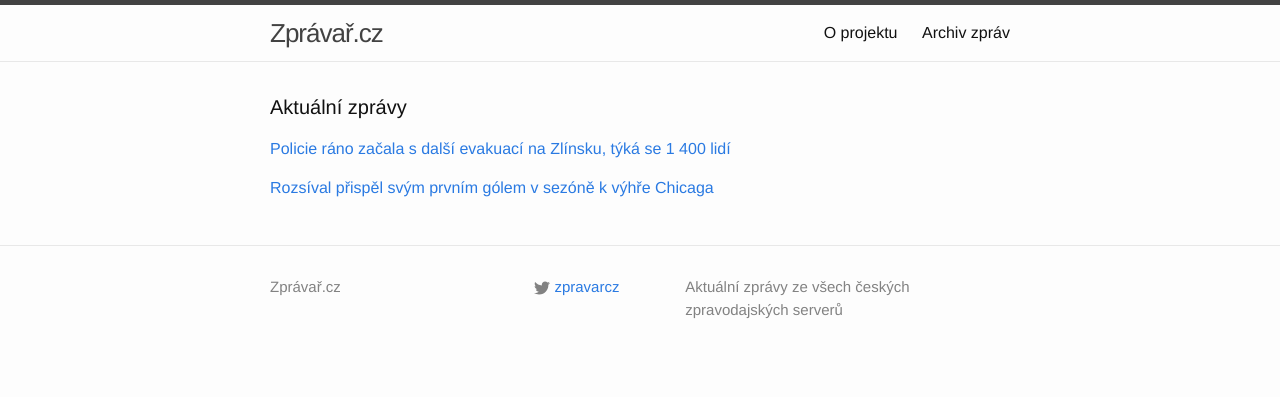
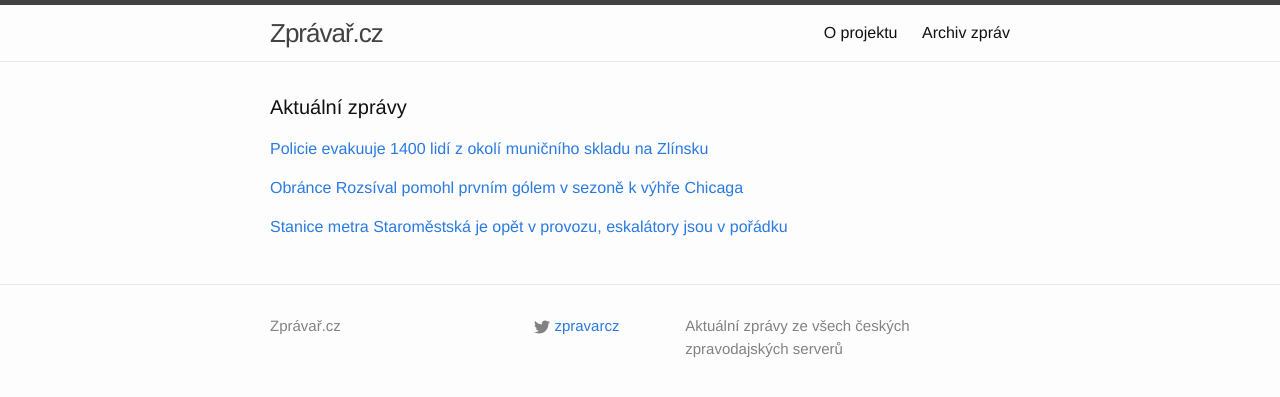
Before and after one commit to adliska/zpravar, a Jekyll site: the page built from index.html, in a window 1280 px wide. Shown: the top 397 px of the page. Built offline with Jekyll 4.4.1, drawn with Linux system fonts in a browser that asks for light colours.

Commit message:
zpravar news update

```diff
--- a/index.html
+++ b/index.html
@@ -5,20 +5,33 @@ layout: default
 <div class="home">
     <h1 class="page-heading">Aktuální zprávy</h1>
 
-<p><a href="javascript:;" onclick="toggle_visibility('zpravy0')">Policie ráno začala s další evakuací na Zlínsku, týká se 1 400 lidí</a></p>
+<p><a href="javascript:;" onclick="toggle_visibility('zpravy0')">Policie evakuuje 1400 lidí z okolí muničního skladu na Zlínsku</a></p>
 <div id="zpravy0" style="display:none">
 <ul>
+<li><a href=http://www.ceskenoviny.cz/zpravy/zpravy/policie-evakuuje-1400-lidi-z-okoli-municniho-skladu-na-zlinsku/1155738>Policie evakuuje 1400 lidí z okolí muničního skladu na Zlínsku - www.ceskenoviny.cz</a></li>
+<li><a href=http://www.novinky.cz/krimi/355595-policie-v-okoli-municniho-skladu-evakuuje-1400-lidi.html>Policie v okolí muničního skladu evakuuje 1400 lidí - www.novinky.cz</a></li>
+<li><a href=http://www.ceskatelevize.cz/ct24/regiony/294638-domy-v-okoli-municniho-arealu-jsou-opet-prazdne-lide-se-evakuovali/>Domy v okolí muničního areálu jsou opět prázdné. Lidé se evakuovali - www.ceskatelevize.cz</a></li>
 <li><a href=http://zlin.idnes.cz/evakuace-zlinsko-vrbetice-munice-dqz-/zlin-zpravy.aspx?c=A141206_072455_zlin-zpravy_hv>Policie ráno začala s další evakuací na Zlínsku, týká se 1 400 lidí - zlin.idnes.cz</a></li>
 <li><a href=http://www.rozhlas.cz/_zprava/policie-evakuuje-1400-lidi-z-obci-v-okoli-municniho-skladu-ve-vrbeticich--1429224>Policie evakuuje 1400 lidí z obcí v okolí muničního skladu ve Vrběticích - www.rozhlas.cz</a></li>
 <li><a href=http://www.lidovky.cz/okolni-obce-municniho-skladu-musely-byt-evakuovany-hrozi-dalsi-vybuchy-1a8-/zpravy-domov.aspx?c=A141206_072702_ln_domov_ele>Okolní obce muničního skladu musely být evakuovány. Hrozí další výbuchy  - www.lidovky.cz</a></li>
 <li><a href=http://www.denik.cz/z_domova/evakuace-na-zlinsku-pokracuje-pyrotechnici-nasli-budovu-s-granaty-20141206.html>Evakuace na Zlínsku pokračuje, pyrotechnici našli budovu s granáty - www.denik.cz</a></li>
 <li><a href=http://www.ceskatelevize.cz/ct24/regiony/294636-vybuchy-v-municnim-skladu-den-po-dni/>Výbuchy v muničním skladu den po dni - www.ceskatelevize.cz</a></li>
 </ul>
-</div><p><a href="javascript:;" onclick="toggle_visibility('zpravy1')">Rozsíval přispěl svým prvním gólem v sezóně k výhře Chicaga</a></p>
+</div><p><a href="javascript:;" onclick="toggle_visibility('zpravy1')">Obránce Rozsíval pomohl prvním gólem v sezoně k výhře Chicaga</a></p>
 <div id="zpravy1" style="display:none">
 <ul>
+<li><a href=http://www.rozhlas.cz/_zprava/obrance-rozsival-pomohl-prvnim-golem-v-sezone-k-vyhre-chicaga--1429231>Obránce Rozsíval pomohl prvním gólem v sezoně k výhře Chicaga - www.rozhlas.cz</a></li>
+<li><a href=http://hokej.idnes.cz/rozsival-ukoncil-sve-cekani-na-gol-d5n-/nhl.aspx?c=A141206_073655_nhl_Mkr>Rozsíval protrhl střeleckou smůlu, Plekanec získal jednu asistenci - hokej.idnes.cz</a></li>
+<li><a href=http://www.sportovninoviny.cz/zpravy/rozsival-prispel-svym-prvnim-golem-v-sezone-k-vyhre-chicaga/1155736>Rozsíval přispěl svým prvním gólem v sezóně k výhře Chicaga - www.sportovninoviny.cz</a></li>
 <li><a href=http://www.denik.cz/hokej/rozsival-prispel-svym-prvnim-golem-v-sezone-k-vyhre-chicaga-20141206.html>Rozsíval přispěl svým prvním gólem v sezóně k výhře Chicaga - www.denik.cz</a></li>
 <li><a href=http://sport.aktualne.cz/rozsival-prvnim-golem-v-sezone-odstartoval-vyhru-chicaga/r~219bee287d0f11e4b6d20025900fea04/>Rozsíval prvním gólem v sezoně odstartoval výhru Chicaga - sport.aktualne.cz</a></li>
 <li><a href=http://www.tyden.cz/rubriky/sport/hokej/nhl/rozsival-se-trefil-po-jedenacti-mesicich-chicagu-pomohl-k-vyhre_326421.html>Rozsíval se trefil po jedenácti měsících, Chicagu pomohl k výhře - www.tyden.cz</a></li>
 </ul>
+</div><p><a href="javascript:;" onclick="toggle_visibility('zpravy2')">Stanice metra Staroměstská je opět v provozu, eskalátory jsou v pořádku</a></p>
+<div id="zpravy2" style="display:none">
+<ul>
+<li><a href=http://praha.idnes.cz/metro-eskalatory-staromestska-dmb-/praha-zpravy.aspx?c=A141206_073849_praha-zpravy_hv>Stanice metra Staroměstská je opět v provozu, eskalátory jsou v pořádku - praha.idnes.cz</a></li>
+<li><a href=http://www.financninoviny.cz/zpravodajstvi/zpravy/stanice-metra-staromestska-byla-opet-otevrena/1155731>Stanice metra Staroměstská byla opět otevřena - www.financninoviny.cz</a></li>
+<li><a href=http://www.novinky.cz/domaci/355592-stanici-metra-staromestska-zkontrolovali-a-opet-otevreli.html>Stanici metra Staroměstská zkontrolovali a opět otevřeli - www.novinky.cz</a></li>
+</ul>
 </div></div>
```
